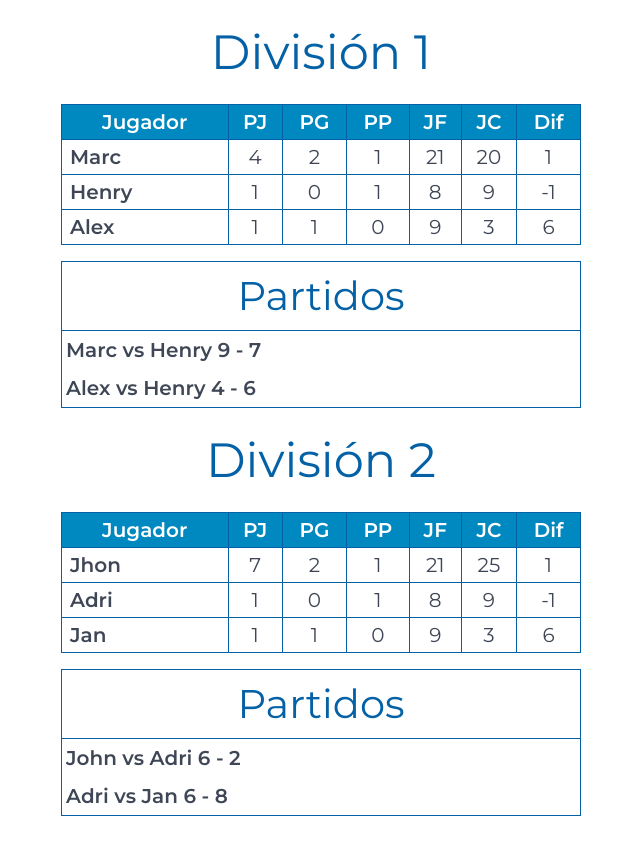
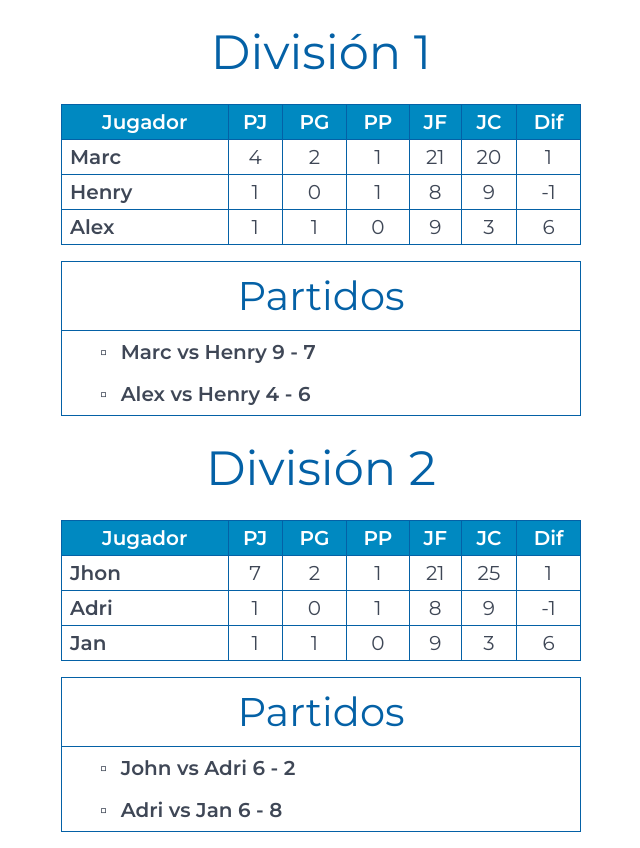
Before and after one commit to kvi-ki/tennis-matches, a Next.js app: page / in a window 1280 px wide. Shown: the whole page, without its empty margins (319-959 px from the left). Built offline with nearby package versions, Linux system fonts and the light colour scheme.

Commit message:
style: add html entity to players matches

```diff
--- a/src/components/match/Match.tsx
+++ b/src/components/match/Match.tsx
@@ -6,8 +6,9 @@ export type MatchProps = {
 
 export default function Match({ match }: { match: MatchProps }) {
   return (
-    <li className="p-1 text-gray text-textMatches font-semibold md:text-textMd lg:text-textLg">
-      {match.player1} vs {match.player2} {match.result}
+    <li className="p-1.5 ml-6 text-gray text-textMatches font-semibold md:text-textMd lg:text-textLg">
+      <span className="m-2">&#9643;</span> {match.player1} vs {match.player2}{' '}
+      {match.result}
     </li>
   );
 }
```
